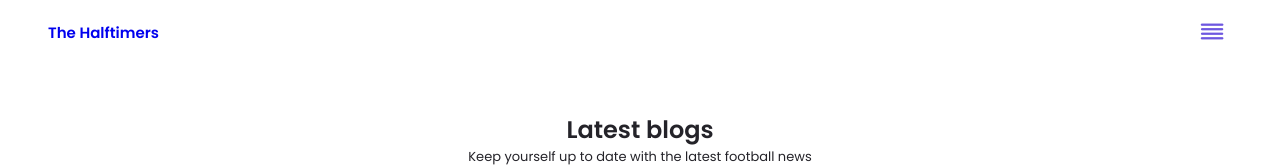
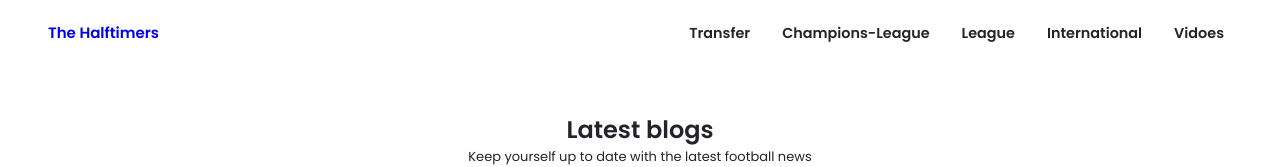
Before and after one commit to David-Ade-Creator/blog-client, a Next.js app: page /blogs in a window 1280 px wide. Shown: the top 167 px of the page. Built offline with nearby package versions, Linux system fonts and the light colour scheme.

Commit message:
created responsive navbar

```diff
--- a/components/header/index.jsx
+++ b/components/header/index.jsx
@@ -3,6 +3,12 @@ import Link from 'next/link';
 
 function Header({className}) {
     const [scrollPosition, setScrollPosition] = React.useState(0);
+    const [navbarVisible, setNavbarVisible] = React.useState(false);
+
+    const toggleNavbar = () =>{
+        setNavbarVisible(!navbarVisible)
+    }
+
     const handleScroll = () => {
         const position = window.pageYOffset;
         setScrollPosition(position);
@@ -20,7 +26,14 @@ function Header({className}) {
         <header className={`header ${scrollPosition >= "80" ? "scroll-header" : ""}`}>
             <div className="nav_container container">
               <div className="logo"><Link href="/"><a>The Halftimers</a></Link></div>
-              <button className="button_secondary header_button"><i class="uil uil-align-justify"></i></button>
+              <ul className={`nav_links_container ${navbarVisible ? "show_nav_links" : ""}`}>
+                  <li><Link href="/transfer"><a className="nav_link">Transfer</a></Link></li>
+                  <li ><Link href="/championsleague"><a className="nav_link">Champions-League</a></Link></li>
+                  <li ><Link href="/league"><a className="nav_link">League</a></Link></li>
+                  <li ><Link href="/international"><a className="nav_link">International</a></Link></li>
+                  <li ><Link href="/videos"><a className="nav_link">Vidoes</a></Link></li>
+              </ul>
+              <span className="button_secondary header_button" onClick={toggleNavbar}><i class="uil uil-align-justify"></i></span>
             </div>
         </header>
     )
--- a/style/index.css
+++ b/style/index.css
@@ -219,6 +219,39 @@
     background-color: var(--body-color);
   }
 
+  .nav_links_container{
+    position: fixed;
+    top: -400px;
+    left: 0;
+    background: white;
+    color: var(--text-color);
+    box-shadow: 0 3px 9px rgba(0, 0, 0, 0.15);
+    z-index: -1;
+    display: flex;
+    flex-direction: column;
+    justify-content: center;
+    align-items: center;
+    width: 100%;
+    min-height: 50vh;
+    padding: var(--header-height) 1rem 1rem 1rem;
+    margin: 0;
+    gap: 2rem;
+    border-bottom-left-radius: .5rem;
+    border-bottom-right-radius: .5rem;
+    transition: .4s ease-in;
+  }
+
+  .show_nav_links{
+    /* display: flex; */
+    top: 0;
+  }
+
+  .nav_link{
+    color: var(--text-color);
+    font-size: .9rem;
+    font-weight: bolder;
+  }
+
   /* Change background header */
 .scroll-header{
     box-shadow: 0 -2px 6px rgba(0, 0, 0, 0.15);
@@ -239,6 +272,7 @@
       justify-content: space-between;
       align-items: center;
       height: var(--header-height);
+      z-index: 5;
   }
 
 
@@ -299,8 +333,6 @@
 /* customcard style */
 .card_container{
   display: flex;
-    /* min-height: 150px; */
-    /* border-radius: .5rem; */
     background-color: white;
     box-shadow: 0 2px 4px rgba(0, 0, 0, 0.15);
     transition: .4s;
@@ -312,17 +344,15 @@
 }
 
 .card_img{
-    height: 150px;
+    height: 120px;
     width: 30%;
-    /* border-top-left-radius: .5rem;
-    border-top-right-radius: .5rem; */
 }
 
 .card_contents{
-    padding: 1rem 1.5rem;
+    padding: .3rem 1rem;
     display: flex;
     flex-direction: column;
-    gap: .5rem;
+    gap: .2rem;
     width: 70%;
 }
 
@@ -499,6 +529,36 @@
     }
   }
 
+
+  @media screen and (min-width: 768px) {
+
+    .header_button{
+      display: none;
+    }
+
+    .nav_links_container{
+      position: relative;
+      background: transparent;
+      top: 0px;
+      color: var(--text-color);
+      box-shadow: 0 0px 0px rgba(0, 0, 0, 0);
+      z-index: -1;
+      display: flex;
+      flex-direction: row;
+      justify-content: center;
+      align-items: center;
+      width: auto;
+      min-height: auto;
+      padding: .5rem;
+      margin: 0;
+      gap: 2rem;
+      border-bottom-left-radius: 0;
+      border-bottom-right-radius: 0;
+      transition: .4s ease-in;
+    }
+  }
+
+
   @media screen and (min-width: 1020px){
 
       /* advert card */
```
